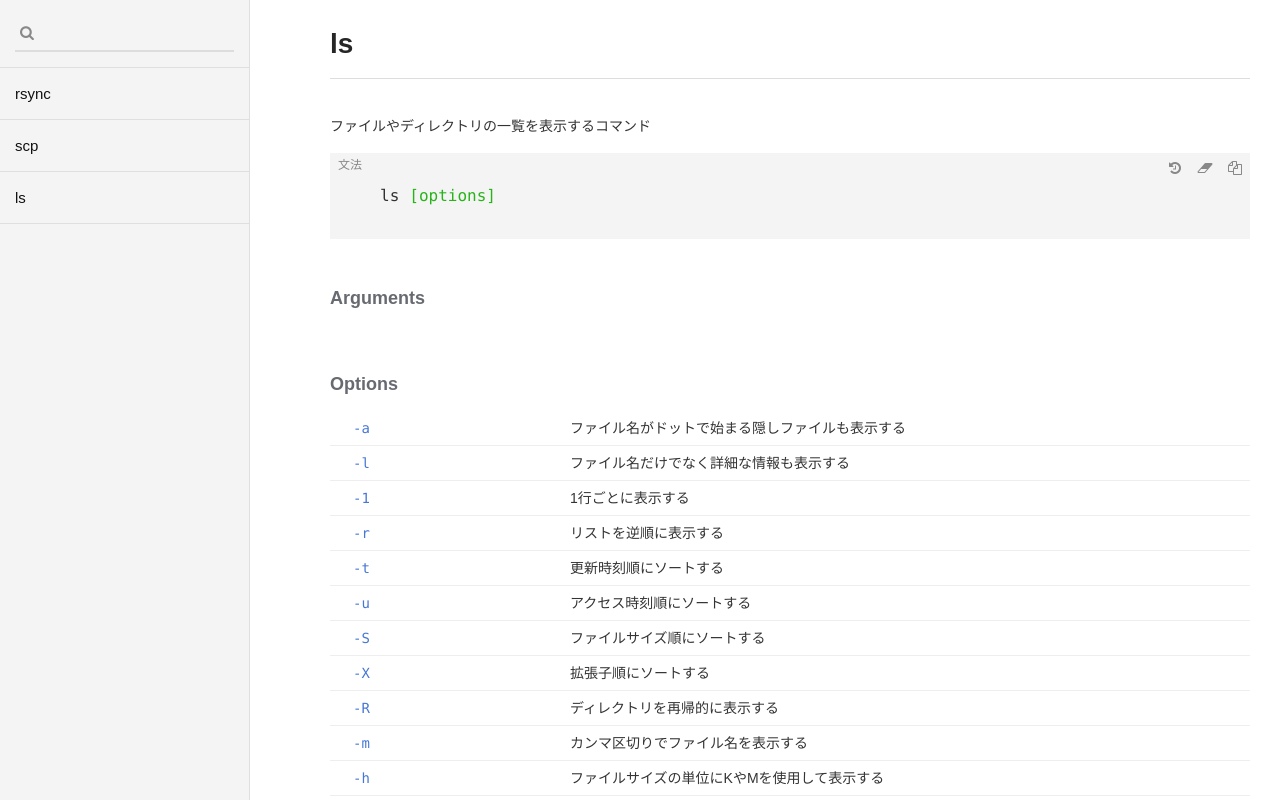
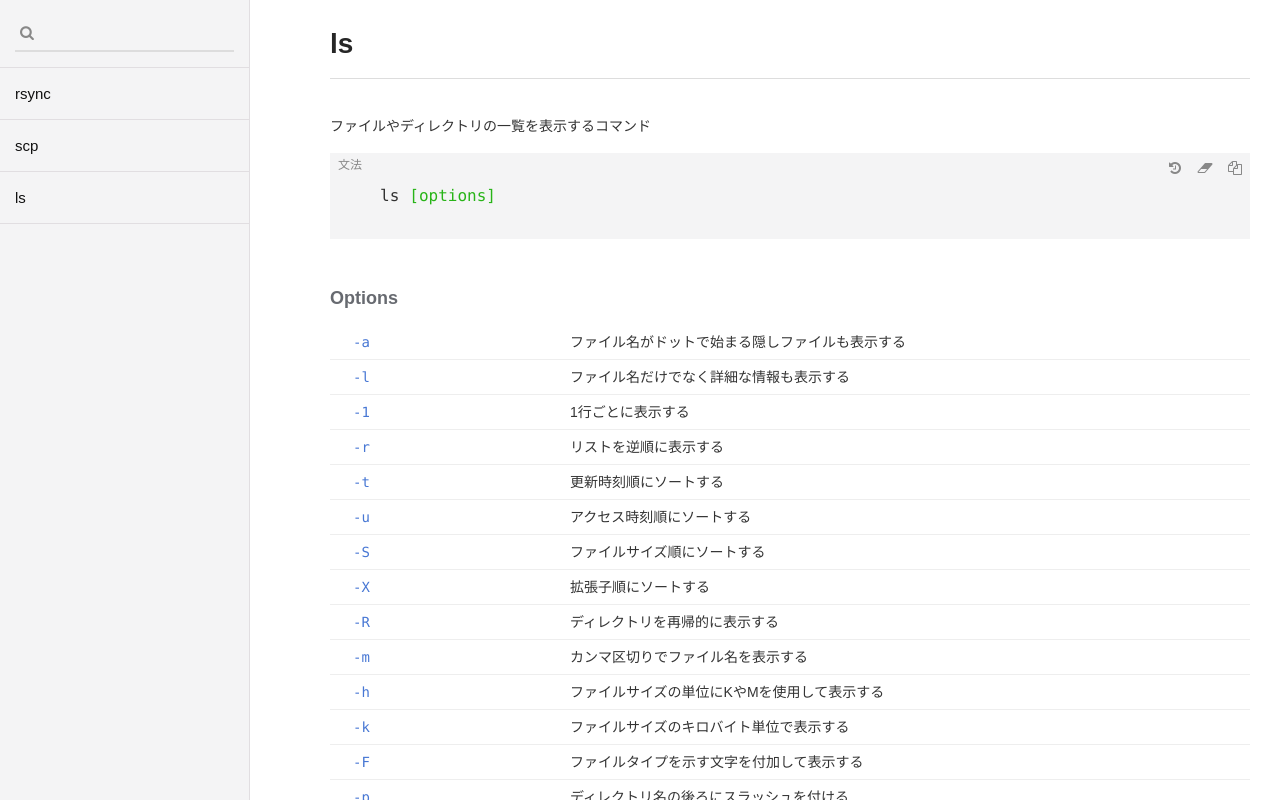
Before and after one commit to hogesuke/linux-command-generator, an Angular app: page /commands/ls in a window 1280 px wide. Built offline with nearby package versions, Linux system fonts and the light colour scheme.

Commit message:
#12 引数が存在しないコマンドに対応

```diff
--- a/src/app/commands/command/command.component.html
+++ b/src/app/commands/command/command.component.html
@@ -47,7 +47,7 @@
     <div class="none" *ngIf="!hasHistory()">コピー履歴がありません</div>
   </div>
 
-  <div id="block-arg">
+  <div id="block-arg" *ngIf="hasArgument()">
     <h3>Arguments</h3>
     <table class="arg-table">
       <tr *ngFor="let arg of command.args">
--- a/src/app/commands/command/command.component.ts
+++ b/src/app/commands/command/command.component.ts
@@ -52,6 +52,10 @@ export class CommandComponent implements OnInit, AfterViewInit {
   isGrammarFixed(): boolean {
     const marginTop = 10;
     return this.grammarOffsetTop < this.commandService.mainScrollTop + marginTop;
+  }
+
+  hasArgument(): boolean {
+    return this.command.args.length > 0;
   }
 
   hasHistory(): boolean {
```
